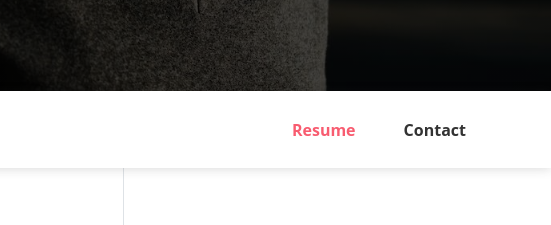
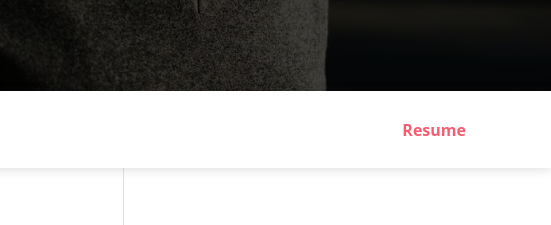
Before and after one commit to odachtler/Personal-Portfolio, a plain HTML site: page index.html in a window 1280 px wide. Shown: the part 549-774 px from the top of the page, 729-1280 px from the left. Drawn offline with Linux system fonts and the light colour scheme; some packages are replaced by stand-ins of ours.

Commit message:
remove contact form

```diff
--- a/index.html
+++ b/index.html
@@ -61,10 +61,6 @@
                 <ul class="navbar-nav ml-auto">
                     <li class="nav-item">
                         <a href="#resume" class="nav-link">Resume</a>
-                    </li>
-                    </li>
-                    <li class="nav-item last-item">
-                        <a href="#contact" class="nav-link">Contact</a>
                     </li>
                 </ul>
             </div>
```
